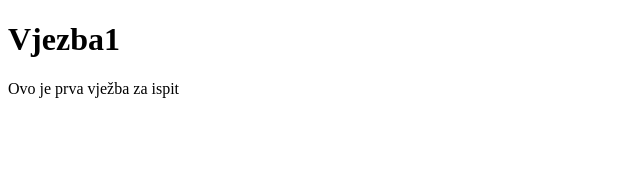
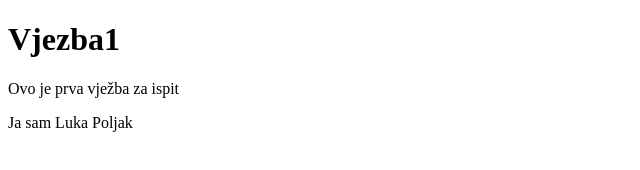
Before and after one commit to MindBodyCodeOrg/vjezba1, a website: page index.html in a window 1280 px wide. Shown: the whole page, without its empty margins (0-640 px from the left). Drawn offline with Linux system fonts and the light colour scheme.

Commit message:
prvi-zad-lukap -added p tag

```diff
--- a/index.html
+++ b/index.html
@@ -10,5 +10,7 @@
 		<h1>Vjezba1</h1>
 
 		<p>Ovo je prva vježba za ispit</p>
+
+		<p>Ja sam Luka Poljak</p>
 	</body>
 </html>
```
